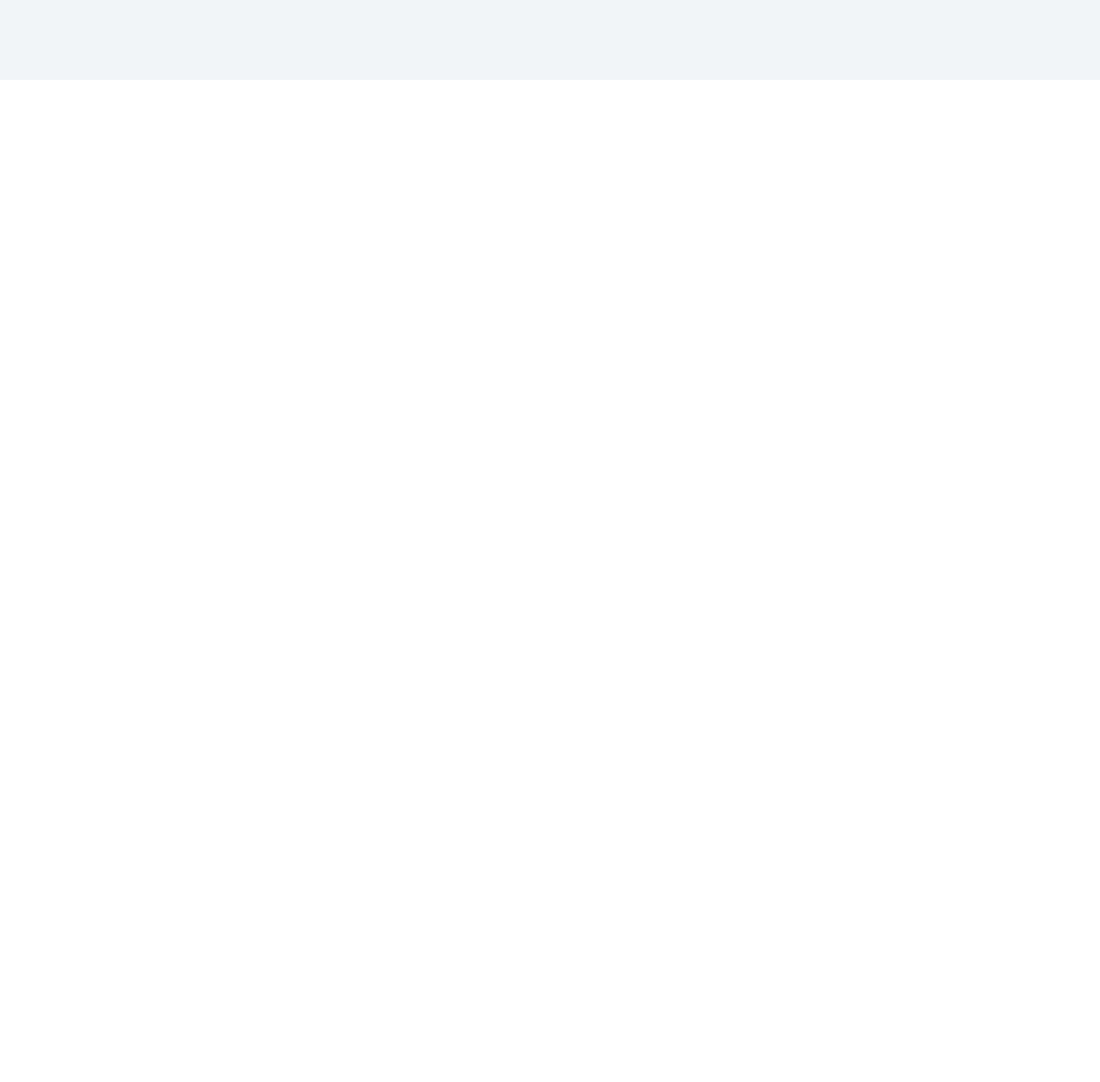
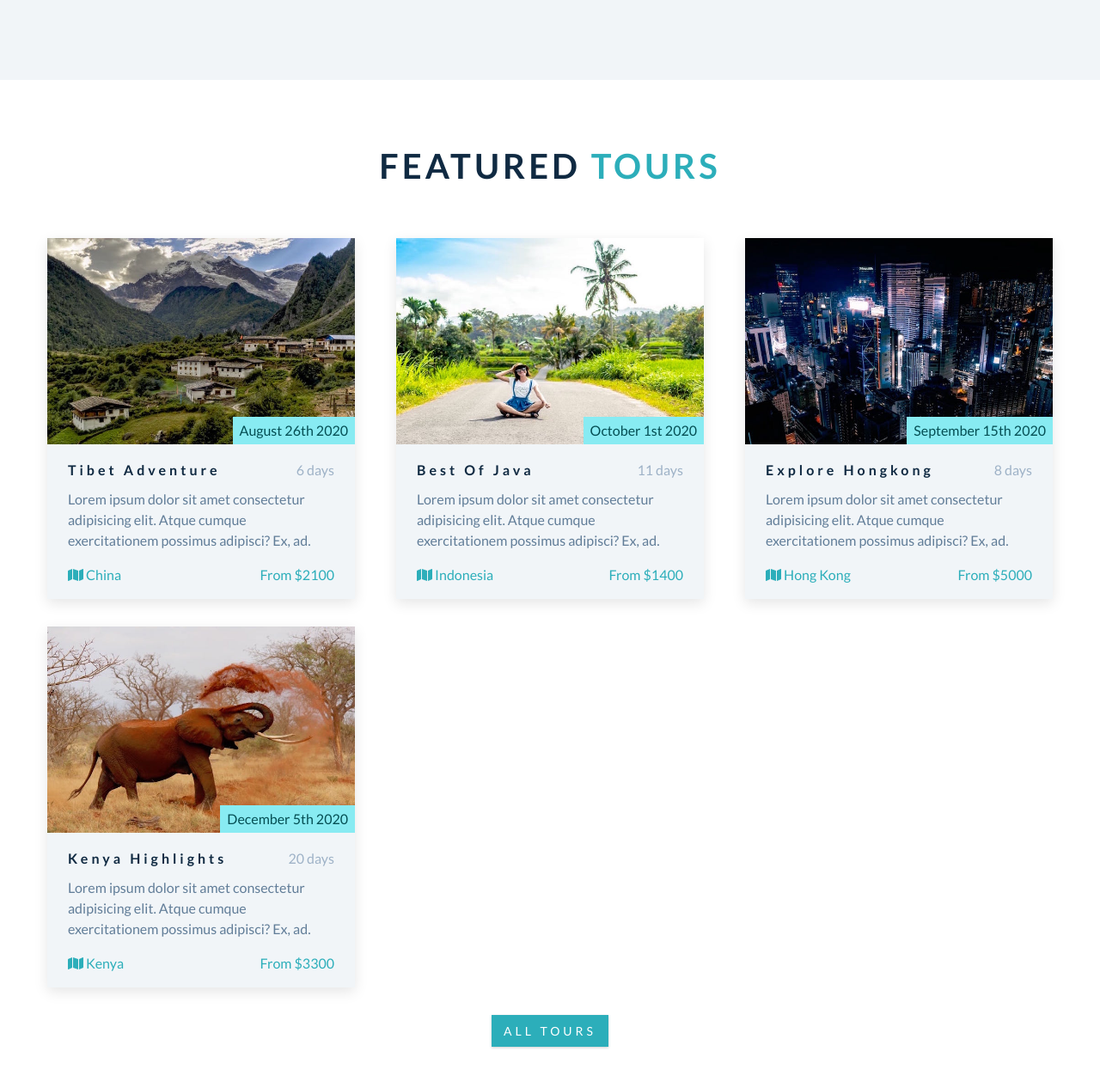
Before and after one commit to CKVargas/css-flexbox-backroads-test-2022, a plain HTML site: page index.html in a window 1280 px wide. Shown: the part 1782-3041 px from the top of the page at 86% size. Before the commit the page ends 1875 px from the top, so only its background shows below. Drawn offline with Linux system fonts and the light colour scheme.

Commit message:
featured tours section

```diff
--- a/css/styles.css
+++ b/css/styles.css
@@ -379,6 +379,99 @@ Services
 
 /*
 ===============
+Featured Tours
+===============
+*/
+.tour-card {
+  transition: var(--transition);
+  background: var(--clr-grey-10);
+  box-shadow: var(--light-shadow);
+  margin-bottom: 2rem;
+}
+
+.tour-card:hover {
+  box-shadow: var(--dark-shadow);
+  transform: scale(1.02);
+}
+
+.tour-img-container {
+  position: relative;
+}
+
+.tour-img {
+  height: 15rem;
+  object-fit: cover;
+}
+
+.tour-date {
+  position: absolute;
+  right: 0;
+  bottom: 0;
+  background: var(--clr-primary-8);
+  margin-bottom: 0;
+  color: var(--clr-primary-1);
+  text-transform: capitalize;
+  padding: 0.25rem 0.5rem;
+}
+
+.tour-info {
+  padding: 1.25rem 1.5rem;
+}
+
+/* extra css */
+.tour-title{
+  display: flex;
+  justify-content: space-between;
+  flex-wrap: wrap;
+}
+
+.tour-title p,.tour-title h4{
+  margin-bottom: 0.75rem;
+  line-height: 1.25;
+}
+
+.tour-title p{
+  color: var(--clr-grey-7);
+}
+
+.tour-footer {
+  display: flex;
+  justify-content: space-between;
+  flex-wrap: wrap;
+  align-items: center;
+}
+
+.tour-footer p{
+  line-height: 0;
+  margin-bottom: 0;
+  text-transform: capitalize;
+  color: var(--clr-primary-5);
+}
+
+.tour-btn {
+  text-align: center;
+}
+
+@media screen and (min-width: 768px) {
+  .featured-center {
+    display: flex;
+    flex-wrap: wrap;
+    justify-content: space-between;
+  }
+
+  .tour-card {
+    flex: 0 0 calc(50% - 2rem);
+  }
+}
+
+@media screen and (min-width: 1170px) {
+  .tour-card {
+    flex: 0 0 calc(33.333% - 2rem);
+  }
+}
+
+/*
+===============
 Contact
 ===============
 */
--- a/index.html
+++ b/index.html
@@ -105,6 +105,125 @@
     </section>
     <!--end services -->
 
+    <!-- featured tours -->
+    <section class="section" id="featured">
+      <!-- section title -->
+      <div class="section-title">
+        <h2>featured <span>tours</span></h2>
+      </div>
+      <!-- end of section title -->
+      <!-- featured center -->
+      <div class="section-center featured-center">
+        <!-- single tour -->
+        <article class="tour-card">
+          <div class="tour-img-container">
+            <img src="./images/tour-1.jpeg" class="tour-img" alt="">
+            <p class="tour-date">august 26th 2020</p>
+          </div>
+          <!-- tour info -->
+          <div class="tour-info">
+            <div class="tour-title">
+              <h4>tibet adventure</h4>
+              <p>6 days</p>
+            </div>
+            <p>Lorem ipsum dolor sit amet consectetur adipisicing elit. Atque cumque exercitationem possimus adipisci?
+              Ex, ad.</p>
+            <div class="tour-footer">
+              <p>
+                <span>
+                  <i class="fas fa-map"></i>
+                  china
+                </span>
+              </p>
+              <p>from $2100</p>
+            </div>
+          </div>
+        </article>
+        <!-- end of single tour -->
+        <!-- single tour -->
+        <article class="tour-card">
+          <div class="tour-img-container">
+            <img src="./images/tour-2.jpeg" class="tour-img" alt="">
+            <p class="tour-date">october 1st 2020</p>
+          </div>
+          <!-- tour info -->
+          <div class="tour-info">
+            <div class="tour-title">
+              <h4>best of java</h4>
+              <p>11 days</p>
+            </div>
+            <p>Lorem ipsum dolor sit amet consectetur adipisicing elit. Atque cumque exercitationem possimus adipisci?
+              Ex, ad.</p>
+            <div class="tour-footer">
+              <p>
+                <span>
+                  <i class="fas fa-map"></i>
+                  indonesia
+                </span>
+              </p>
+              <p>from $1400</p>
+            </div>
+          </div>
+        </article>
+        <!-- end of single tour -->
+        <!-- single tour -->
+        <article class="tour-card">
+          <div class="tour-img-container">
+            <img src="./images/tour-3.jpeg" class="tour-img" alt="">
+            <p class="tour-date">september 15th 2020</p>
+          </div>
+          <!-- tour info -->
+          <div class="tour-info">
+            <div class="tour-title">
+              <h4>explore hongkong</h4>
+              <p>8 days</p>
+            </div>
+            <p>Lorem ipsum dolor sit amet consectetur adipisicing elit. Atque cumque exercitationem possimus adipisci?
+              Ex, ad.</p>
+            <div class="tour-footer">
+              <p>
+                <span>
+                  <i class="fas fa-map"></i>
+                  hong kong
+                </span>
+              </p>
+              <p>from $5000</p>
+            </div>
+          </div>
+        </article>
+        <!-- end of single tour -->
+        <!-- single tour -->
+        <article class="tour-card">
+          <div class="tour-img-container">
+            <img src="./images/tour-4.jpeg" class="tour-img" alt="">
+            <p class="tour-date">december 5th 2020</p>
+          </div>
+          <!-- tour info -->
+          <div class="tour-info">
+            <div class="tour-title">
+              <h4>kenya highlights</h4>
+              <p>20 days</p>
+            </div>
+            <p>Lorem ipsum dolor sit amet consectetur adipisicing elit. Atque cumque exercitationem possimus adipisci?
+              Ex, ad.</p>
+            <div class="tour-footer">
+              <p>
+                <span>
+                  <i class="fas fa-map"></i>
+                  kenya
+                </span>
+              </p>
+              <p>from $3300</p>
+            </div>
+          </div>
+        </article>
+        <!-- end of single tour -->
+      </div>
+      <div class="tour-btn">
+        <a href="#" class="btn"> all tours</a>
+      </div>
+    </section>
+    <!-- end of featured tours -->
 
     <!-- contact -->
 
```
